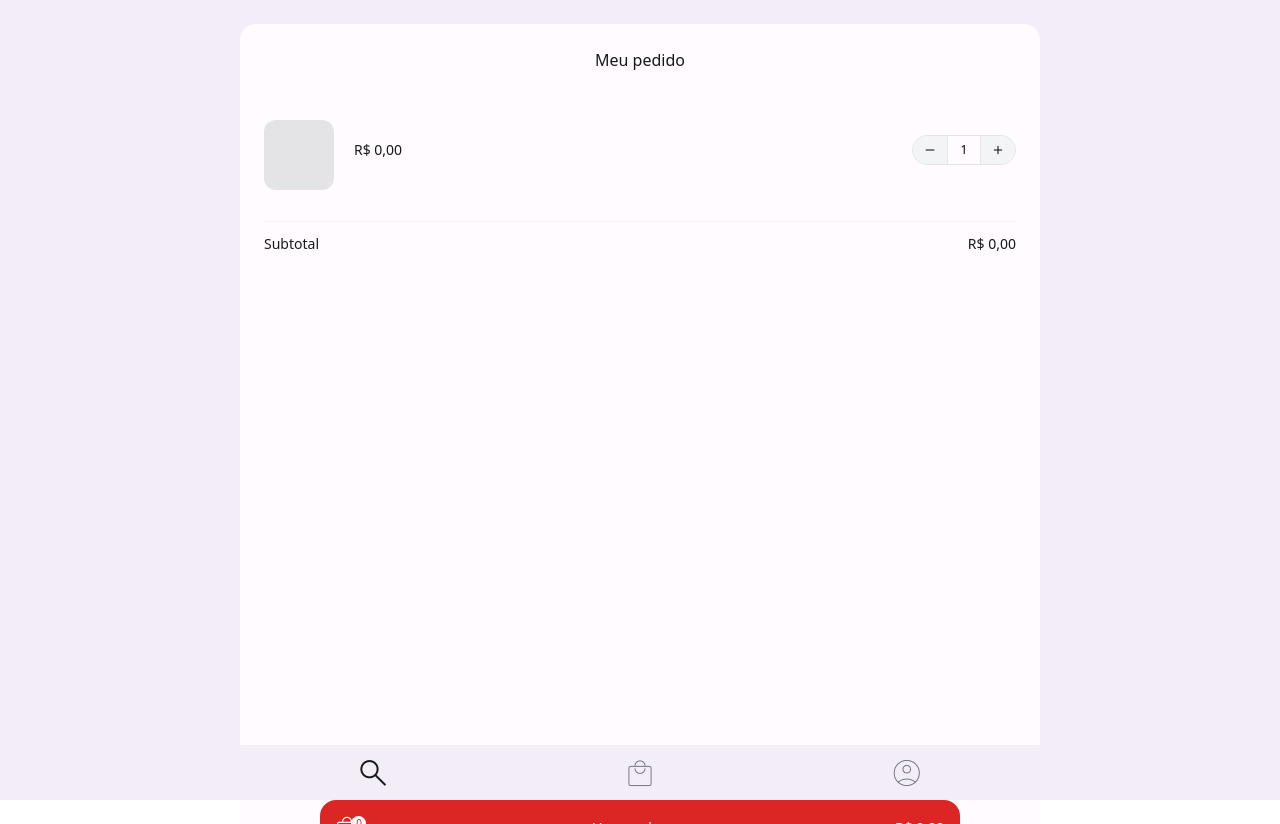
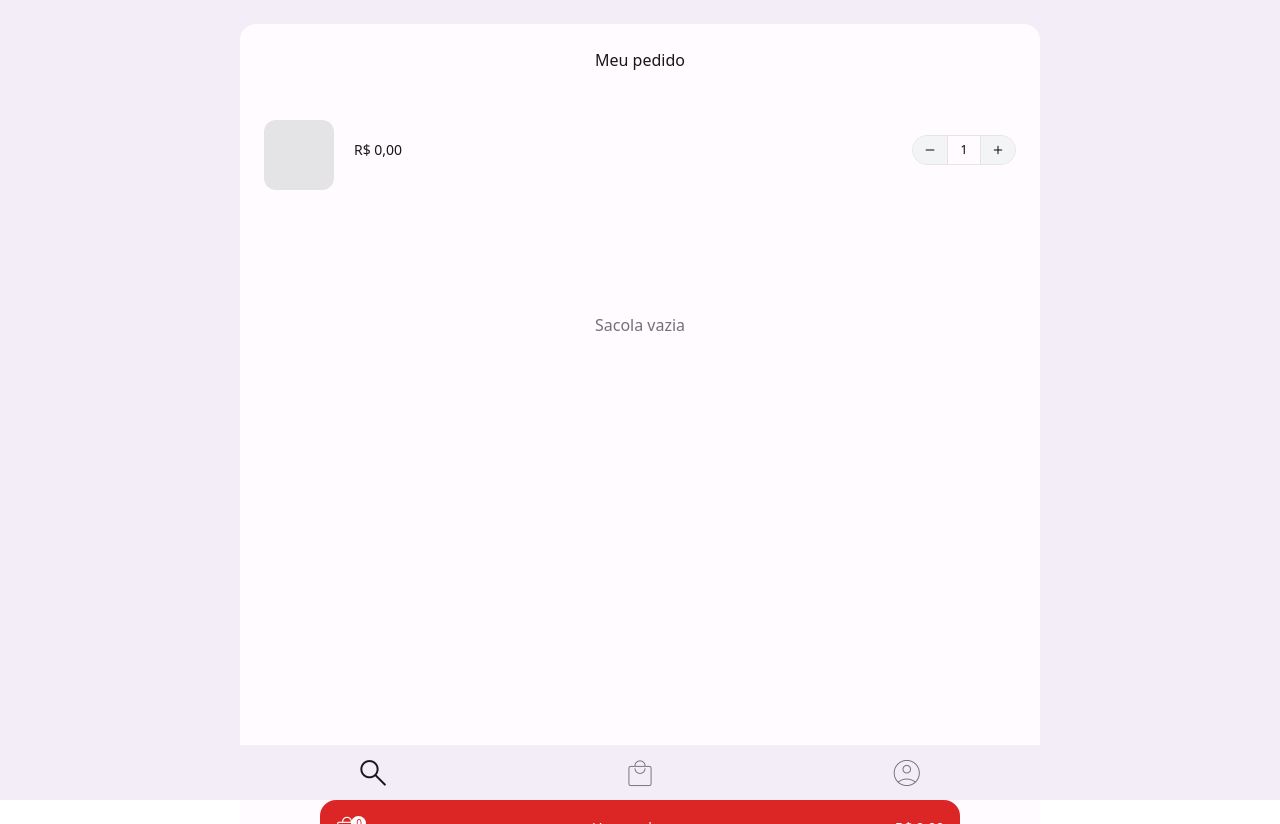
Before and after one commit to joaofelipegomes/laravel-default, a Laravel app: template resources/views/delivery/cart/index.blade.php in a window 1280 px wide. Run offline with Laravel 10, Linux system fonts and the light colour scheme; the template is opened without the code that fills it, so the values that code supplies are empty; style sheets or scripts are compiled from the project's sources; some libraries are stand-ins or nearby versions.

Commit message:
Delivery JS Files

```diff
--- a/public/js/delivery/cart.js
+++ b/public/js/delivery/cart.js
@@ -158,9 +158,21 @@ const updateCart = () => {
   if (quantityItems > 0) {
     document.querySelector('.bag-continue').classList.remove('hide')
     document.querySelector('.bag-continue').classList.add('show')
+
+    document.querySelector('.total').classList.remove('hide')
+    document.querySelector('.total').classList.add('show')
+
+    document.querySelector('.empty-cart').classList.remove('show')
+    document.querySelector('.empty-cart').classList.add('hide')
   } else {
     document.querySelector('.bag-continue').classList.add('hide')
     document.querySelector('.bag-continue').classList.remove('show')
+
+    document.querySelector('.total').classList.add('hide')
+    document.querySelector('.total').classList.remove('show')
+
+    document.querySelector('.empty-cart').classList.add('show')
+    document.querySelector('.empty-cart').classList.remove('hide')
   }
 
   document.querySelector('.total > .amount').innerHTML = parseFloat(amountTotal).toLocaleString('pt-br', { style: 'currency', currency: 'BRL' });
--- a/resources/views/delivery/cart/index.blade.php
+++ b/resources/views/delivery/cart/index.blade.php
@@ -44,12 +44,12 @@
         </a>
       </div>
 
-      <div class="total">
+      <div class="total hide">
         <div class="title">Subtotal</div>
         <div class="amount">R$ 0,00</div>
       </div>
 
-      <div class="empty-cart hide">
+      <div class="empty-cart show">
         Sacola vazia
       </div>
     </div>
```
